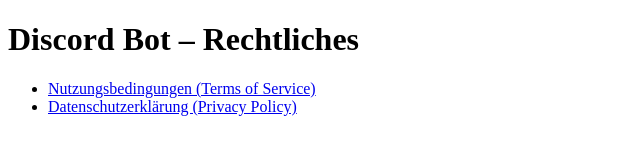
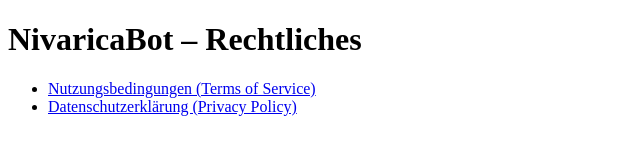
Before and after one commit to MrNicSkyy/NivaricaBot, a plain HTML site: page index.html in a window 1280 px wide. Shown: the whole page, without its empty margins (0-640 px from the left). Drawn offline with Linux system fonts and the light colour scheme.

Commit message:
index.html

```diff
--- a/index.html
+++ b/index.html
@@ -2,10 +2,10 @@
 <html lang="de">
 <head>
   <meta charset="UTF-8">
-  <title>Discord Bot – Rechtliches</title>
+  <title>NivaricaBot – Rechtliches</title>
 </head>
 <body>
-  <h1>Discord Bot – Rechtliches</h1>
+  <h1>NivaricaBot – Rechtliches</h1>
   <ul>
     <li><a href="terms.html">Nutzungsbedingungen (Terms of Service)</a></li>
     <li><a href="privacy.html">Datenschutzerklärung (Privacy Policy)</a></li>
```
